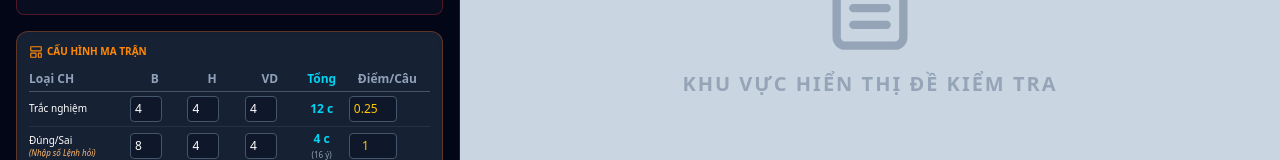
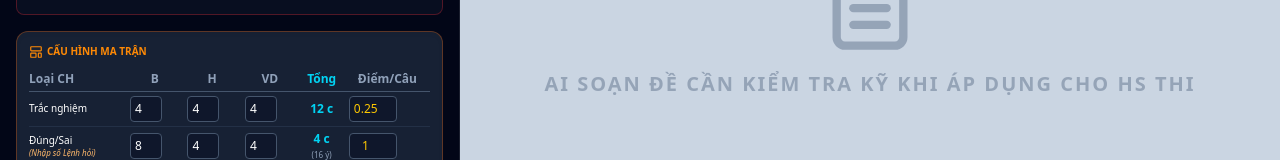
Before and after one commit to luonggioi68/arena, a Next.js app: page /create-test in a window 1280 px wide. Shown: the part 409-569 px from the top of the page. Built offline with nearby package versions, Linux system fonts and the light colour scheme; no server answers; sample sign-in values are in the browser's storage.

Commit message:
Cap nhat1

```diff
--- a/src/pages/create-test.js
+++ b/src/pages/create-test.js
@@ -669,7 +669,7 @@ ${getTotalQ_Normal('sa') > 0 ? `**PHẦN III. Câu trắc nghiệm trả lời n
               ) : (
                   <div className="h-full flex flex-col items-center justify-center text-slate-500 opacity-50">
                       <FileText size={100} className="mb-4"/>
-                      <p className="text-xl font-bold uppercase tracking-widest">Khu vực hiển thị Đề kiểm tra</p>
+                      <p className="text-xl font-bold uppercase tracking-widest">AI SOẠN ĐỀ CẦN KIỂM TRA KỸ KHI ÁP DỤNG CHO HS THI</p>
                   </div>
               )}
           </div>
```
